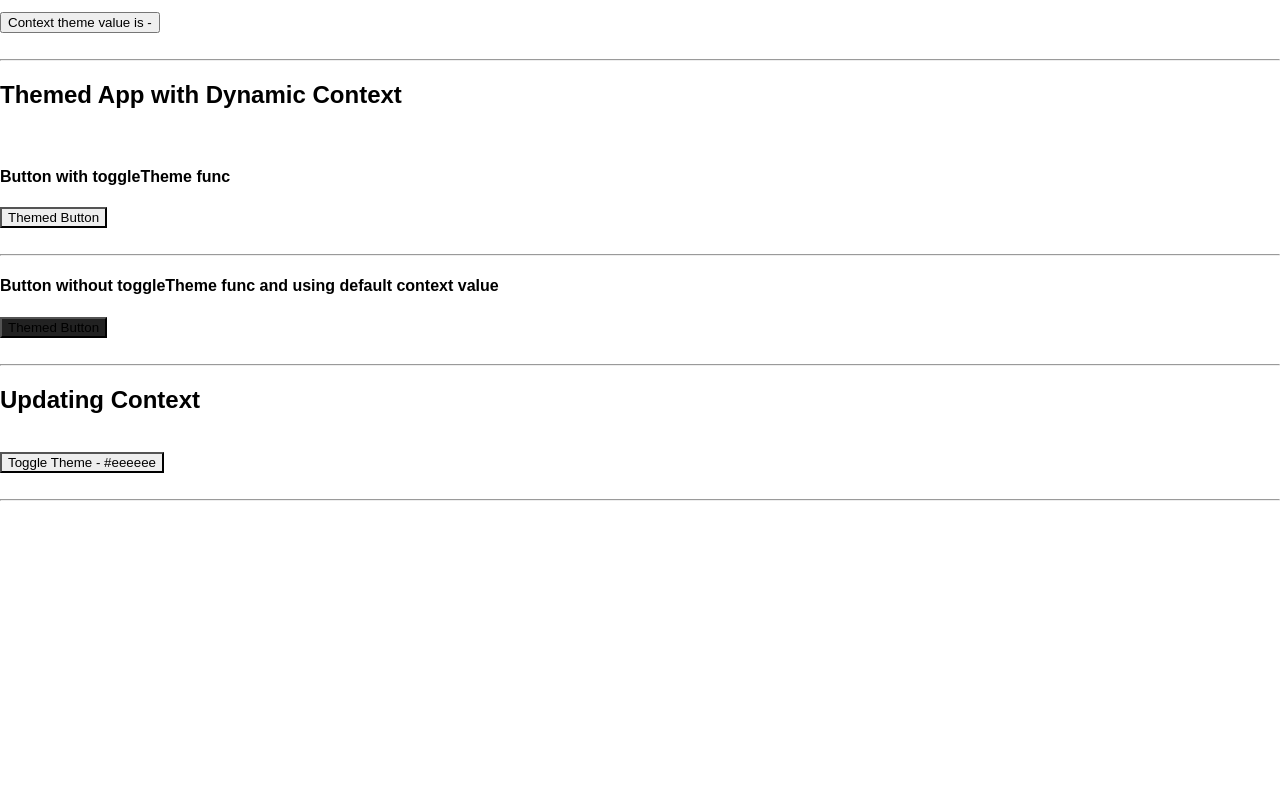
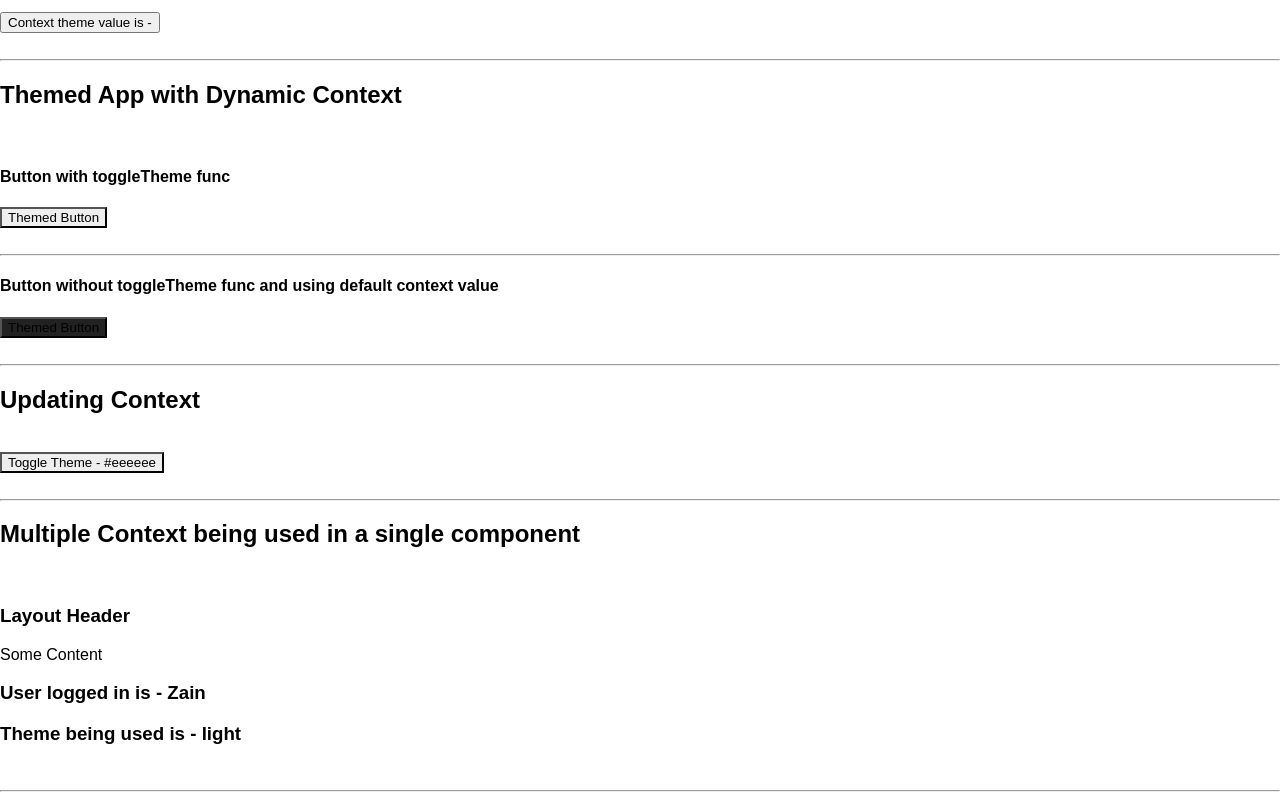
Before and after one commit to cosmycoder/Searchable-Product-Filter, a React (Create React App) app: page / in a window 1280 px wide. Shown: the part 258-1058 px from the top of the page. Before the commit the page ends 800 px from the top, so only its background shows below. Built offline with nearby package versions, Linux system fonts and the light colour scheme.

Commit message:
Context - Multiple contexts being used in a single component - working

```diff
--- /dev/null
+++ b/src/context/multiple-contexts/MultipleContextApp.js
@@ -0,0 +1,51 @@
+import React from 'react';
+import ProfilePage from './ProfilePage';
+
+//Theme context, default to light theme
+const ThemeContext = React.createContext('light');
+
+//Signed-in user context
+const UserContext = React.createContext({
+    name: 'Guest'
+});
+
+export class MultipleContextApp extends React.Component {
+    render() {
+        const {signedInUser, theme } = this.props;
+
+        //App component that provides initial context values
+
+        return (
+            <ThemeContext.Provider value={theme}>
+                <UserContext.Provider value={signedInUser}>
+                    <Layout />
+                </UserContext.Provider>
+            </ThemeContext.Provider>
+        );
+    }
+}
+
+const Layout = function() {
+    return (
+        <div>
+            <h3>Layout Header</h3>
+            <p>Some Content</p>
+            <Content />
+        </div>
+    )
+};
+
+//A function may consume multiple contexts
+export const Content = () => {
+    return (
+        <ThemeContext.Consumer>
+            { (theme) => (
+                <UserContext.Consumer>
+                    { (user) => (
+                        <ProfilePage user={user} theme={theme}/>
+                    )}
+                </UserContext.Consumer>
+            )}
+        </ThemeContext.Consumer>
+    )
+};
--- /dev/null
+++ b/src/context/multiple-contexts/MultipleContextParentApp.js
@@ -0,0 +1,16 @@
+import React from 'react';
+import { MultipleContextApp } from './MultipleContextApp';
+
+class MultipleContextParentApp extends React.Component {
+    constructor(props) {
+        super(props);
+    }
+
+    render() {
+        return (
+            <MultipleContextApp signedInUser={{name: "Zain"}} theme="light" />
+        );
+    }
+}
+
+export default MultipleContextParentApp;
--- /dev/null
+++ b/src/context/multiple-contexts/ProfilePage.js
@@ -0,0 +1,12 @@
+import React from 'react';
+
+const ProfilePage = (props) => {
+    return (
+        <div>
+            <h3>User logged in is - {props.user.name}</h3>
+            <h3>Theme being used is - {props.theme}</h3>
+        </div>
+    )
+};
+
+export default ProfilePage;
--- a/src/index.js
+++ b/src/index.js
@@ -19,6 +19,7 @@ import ThemeAppWithoutContext from './context/react-sample-1/ThemeApp';
 import ThemedAppWithContext from './context/react-sample-using-context/ThemedAppWithContext';
 import ThemedAppWDContext from './context/dynamic-context-ex/ThemedAppWDynamicContext';
 import UpdatingContextApp from './context/updating-context-ex/UpdatingContextApp';
+import MultipleContextParentApp from './context/multiple-contexts/MultipleContextParentApp';
 
 const PRODUCTS = [
     {category: 'Sporting Goods', price: '$49.99', stocked: true, name: 'Football'},
@@ -48,6 +49,11 @@ ReactDOM.render(
         <h2>Updating Context</h2>
         <br/>
         <UpdatingContextApp />
+        <br/>
+        <hr/>
+        <h2>Multiple Context being used in a single component</h2>
+        <br/>
+        <MultipleContextParentApp />
         <br/>
         <hr/>
 
```
